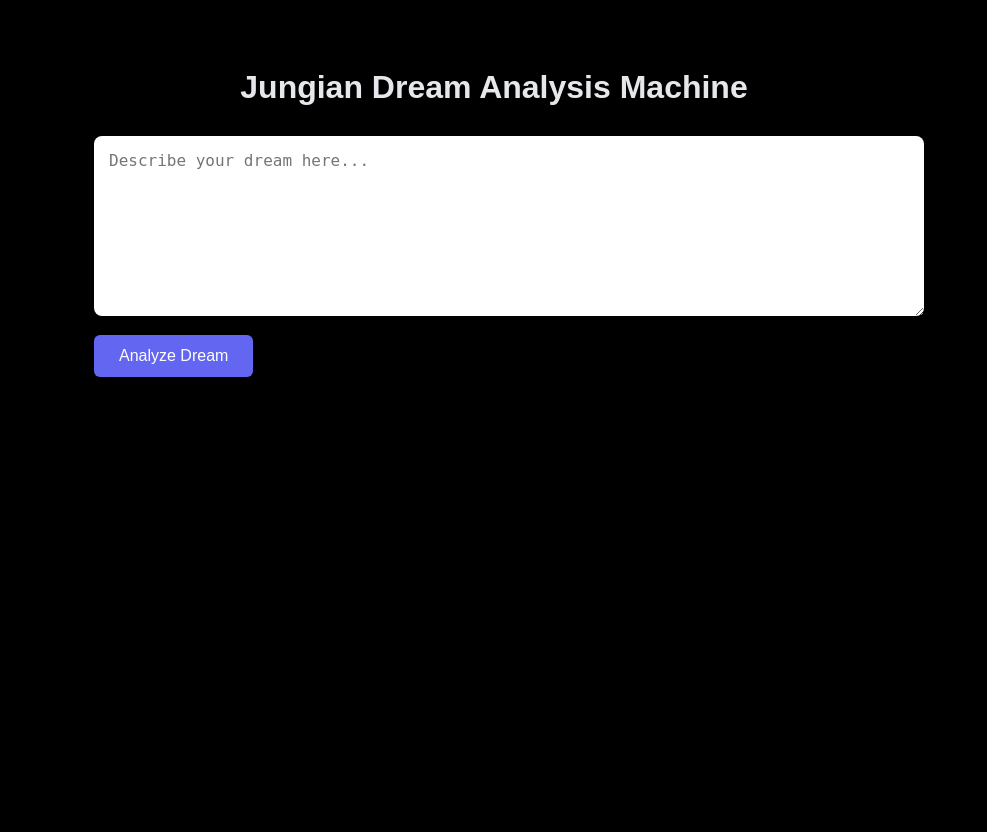
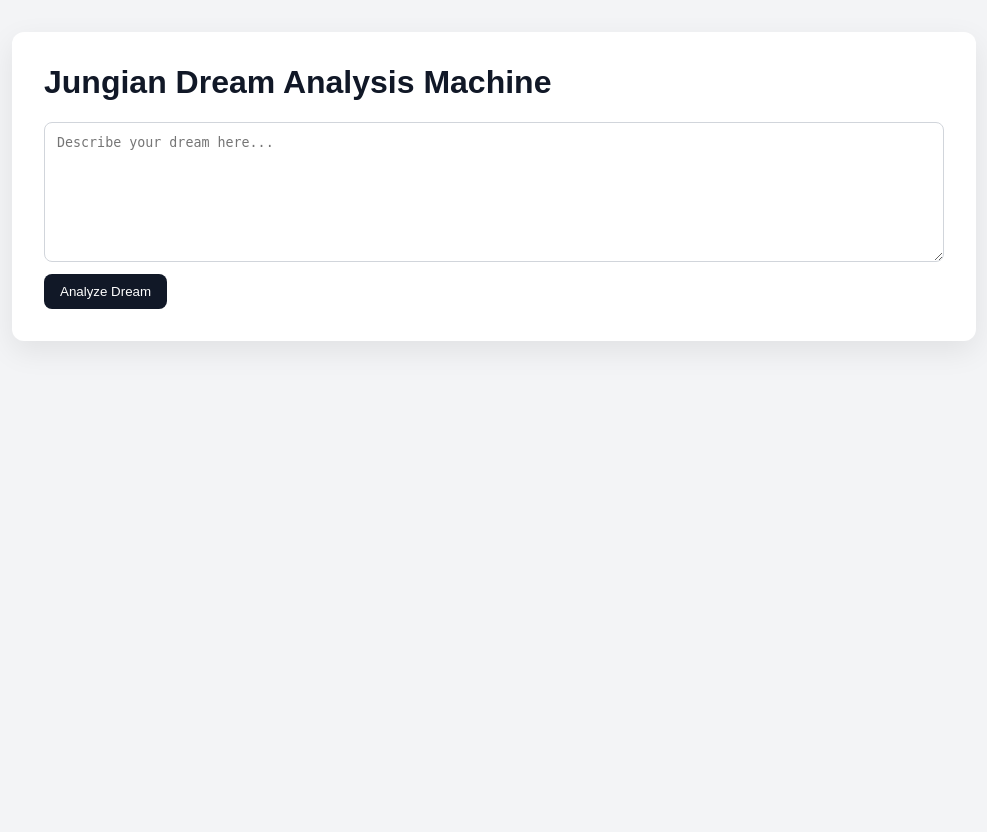
Before and after one commit to nolanbg/A4-JDAM, a Flask app: page / in a window 1280 px wide. Shown: the whole page, without its empty margins (146-1133 px from the left). Before the commit the page ends 377 px from the top, so only its background shows below. Run offline with Flask 3, Linux system fonts and the light colour scheme.

Commit message:
Set generated image as page background and refactor styling

```diff
--- a/app.py
+++ b/app.py
@@ -11,6 +11,7 @@ import uuid
 load_dotenv()
 
 app = Flask(__name__)
+os.makedirs("static", exist_ok=True)
 
 openai.api_key = os.getenv("OPENAI_API_KEY")
 
--- a/static/style.css
+++ b/static/style.css
@@ -1,55 +1,67 @@
 body {
-    background: #000;
-    color: #e5e7eb;
+    margin: 0;
+    min-height: 100vh;
     font-family: Arial, sans-serif;
-    min-height: 100vh;
+    background: #f3f4f6;
+    color: #111827;
+}
+
+body.has-background {
+    background-image: linear-gradient(rgba(0, 0, 0, 0.45), rgba(0, 0, 0, 0.45)), var(--dream-bg-image);
+    background-size: cover;
+    background-position: center;
+    background-attachment: fixed;
 }
 
 .container {
-    max-width: 800px;
-    margin: auto;
-    padding: 40px;
+    max-width: 900px;
+    margin: 2rem auto;
+    padding: 2rem;
+    background: #ffffff;
+    border-radius: 12px;
+    box-shadow: 0 10px 30px rgba(0, 0, 0, 0.08);
+}
+
+.container.has-background {
+    background: rgba(255, 255, 255, 0.88);
+    backdrop-filter: blur(2px);
 }
 
 h1 {
-    text-align: center;
-    margin-bottom: 30px;
+    margin-top: 0;
+}
+
+form {
+    display: grid;
+    gap: 0.75rem;
 }
 
 textarea {
     width: 100%;
-    height: 150px;
-    padding: 15px;
+    min-height: 140px;
+    padding: 0.75rem;
+    border: 1px solid #d1d5db;
     border-radius: 8px;
-    border: none;
-    font-size: 16px;
     resize: vertical;
+    box-sizing: border-box;
 }
 
 button {
-    margin-top: 15px;
-    padding: 12px 25px;
-    font-size: 16px;
-    border: none;
-    background: #6366f1;
-    color: white;
-    border-radius: 6px;
+    width: fit-content;
+    padding: 0.6rem 1rem;
+    border: 0;
+    border-radius: 8px;
+    background: #111827;
+    color: #ffffff;
     cursor: pointer;
 }
 
-button:hover {
-    background: #4f46e5;
-}
-
 .results {
-    margin-top: 40px;
-    background: rgba(255,255,255,0.05);
-    padding: 25px;
-    border-radius: 10px;
+    margin-top: 1.5rem;
 }
 
 img {
     max-width: 100%;
-    margin-top: 15px;
+    height: auto;
     border-radius: 10px;
 }
--- a/templates/index.html
+++ b/templates/index.html
@@ -9,9 +9,17 @@
 
 </head>
 
-<body>
+{% if image_path %}
+<style>
+    :root {
+        --dream-bg-image: url('{{ image_path }}');
+    }
+</style>
+{% endif %}
 
-<div class="container">
+<body class="{% if image_path %}has-background{% endif %}">
+
+<div class="container {% if image_path %}has-background{% endif %}">
 
     <h1>Jungian Dream Analysis Machine</h1>
 
```
Also changed, not shown: README.md.
